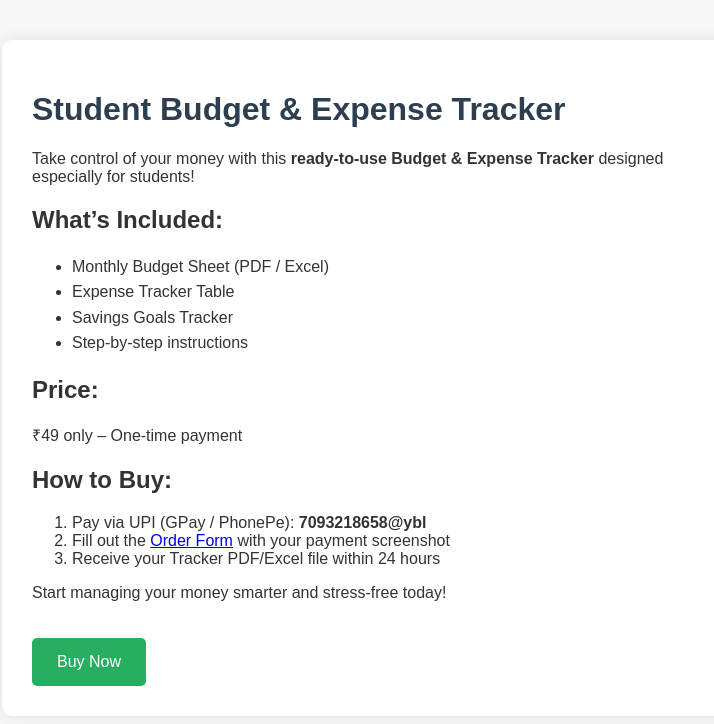
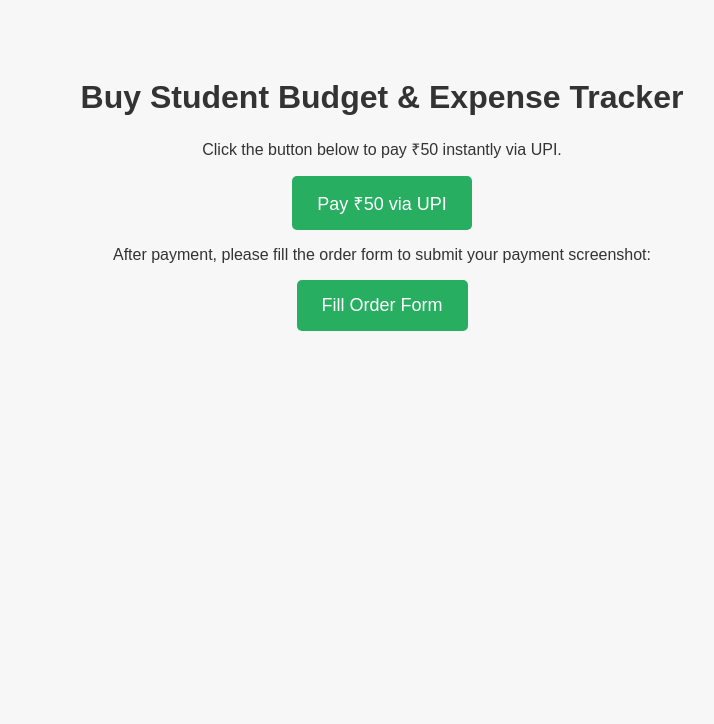
Before and after one commit to rajeshshambudu/selling-page-, a plain HTML site: page index.html in a window 1280 px wide. Shown: the whole page, without its empty margins (258-972 px from the left). Drawn offline with Linux system fonts and the light colour scheme.

Commit message:
Update index.html

```diff
--- a/index.html
+++ b/index.html
@@ -1,43 +1,29 @@
+
 <!DOCTYPE html>
 <html lang="en">
 <head>
 <meta charset="UTF-8">
 <meta name="viewport" content="width=device-width, initial-scale=1.0">
-<title>Student Budget & Expense Tracker</title>
+<title>Student Budget Tracker</title>
 <style>
-  body { font-family: Arial, sans-serif; margin: 40px; background: #f7f7f7; color: #333; }
-  h1 { color: #2c3e50; }
-  .container { max-width: 700px; margin: auto; background: #fff; padding: 30px; border-radius: 10px; box-shadow: 0 0 15px rgba(0,0,0,0.1); }
-  a.button { display: inline-block; background: #27ae60; color: #fff; padding: 15px 25px; margin-top: 20px; text-decoration: none; border-radius: 5px; }
-  a.button:hover { background: #2ecc71; }
-  ul { line-height: 1.6; }
+  body { font-family: Arial, sans-serif; background: #f7f7f7; color: #333; text-align: center; padding: 50px; }
+  button { background-color: #27ae60; color: white; padding: 15px 25px; border: none; border-radius: 5px; cursor: pointer; font-size: 18px; }
+  button:hover { background-color: #2ecc71; }
 </style>
 </head>
 <body>
-<div class="container">
-  <h1>Student Budget & Expense Tracker</h1>
-  <p>Take control of your money with this <strong>ready-to-use Budget & Expense Tracker</strong> designed especially for students!</p>
 
-  <h2>What’s Included:</h2>
-  <ul>
-    <li>Monthly Budget Sheet (PDF / Excel)</li>
-    <li>Expense Tracker Table</li>
-    <li>Savings Goals Tracker</li>
-    <li>Step-by-step instructions</li>
-  </ul>
+<h1>Buy Student Budget & Expense Tracker</h1>
+<p>Click the button below to pay ₹50 instantly via UPI.</p>
 
-  <h2>Price:</h2>
-  <p>₹49 only – One-time payment</p>
+<a href="upi://pay?pa=7093218658@ybl&pn=YourName&am=50&cu=INR">
+  <button>Pay ₹50 via UPI</button>
+</a>
 
-  <h2>How to Buy:</h2>
-  <ol>
-    <li>Pay via UPI (GPay / PhonePe): <strong>7093218658@ybl</strong></li>
-    <li>Fill out the <a href="https://forms.gle/rwTZqfcXw43T5omB9" target="_blank">Order Form</a> with your payment screenshot</li>
-    <li>Receive your Tracker PDF/Excel file within 24 hours</li>
-  </ol>
+<p>After payment, please fill the order form to submit your payment screenshot:</p>
+<a href="https://forms.gle/rwTZqfcXw43T5omB9" target="_blank">
+  <button>Fill Order Form</button>
+</a>
 
-  <p>Start managing your money smarter and stress-free today!</p>
-  <a class="button" href="https://forms.gle/rwTZqfcXw43T5omB9" target="_blank">Buy Now</a>
-</div>
 </body>
 </html>
```
